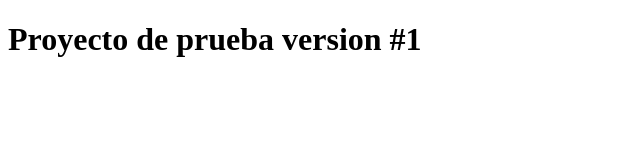
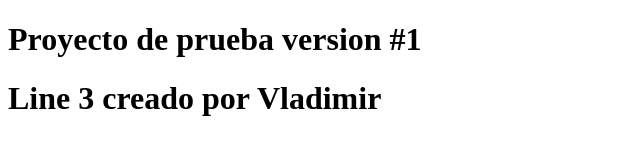
Before and after one commit to msg82mx/proyecto-prueba, a plain HTML site: page index.html in a window 1280 px wide. Shown: the whole page, without its empty margins (0-640 px from the left). Drawn offline with Linux system fonts and the light colour scheme.

Commit message:
Actualización Vladimir

```diff
--- a/index.html
+++ b/index.html
@@ -8,5 +8,6 @@
 </head>
 <body>
     <h1> Proyecto de prueba version #1 </h1>
+    <h1>Line 3 creado por Vladimir</h1>
 </body>
 </html>
```
